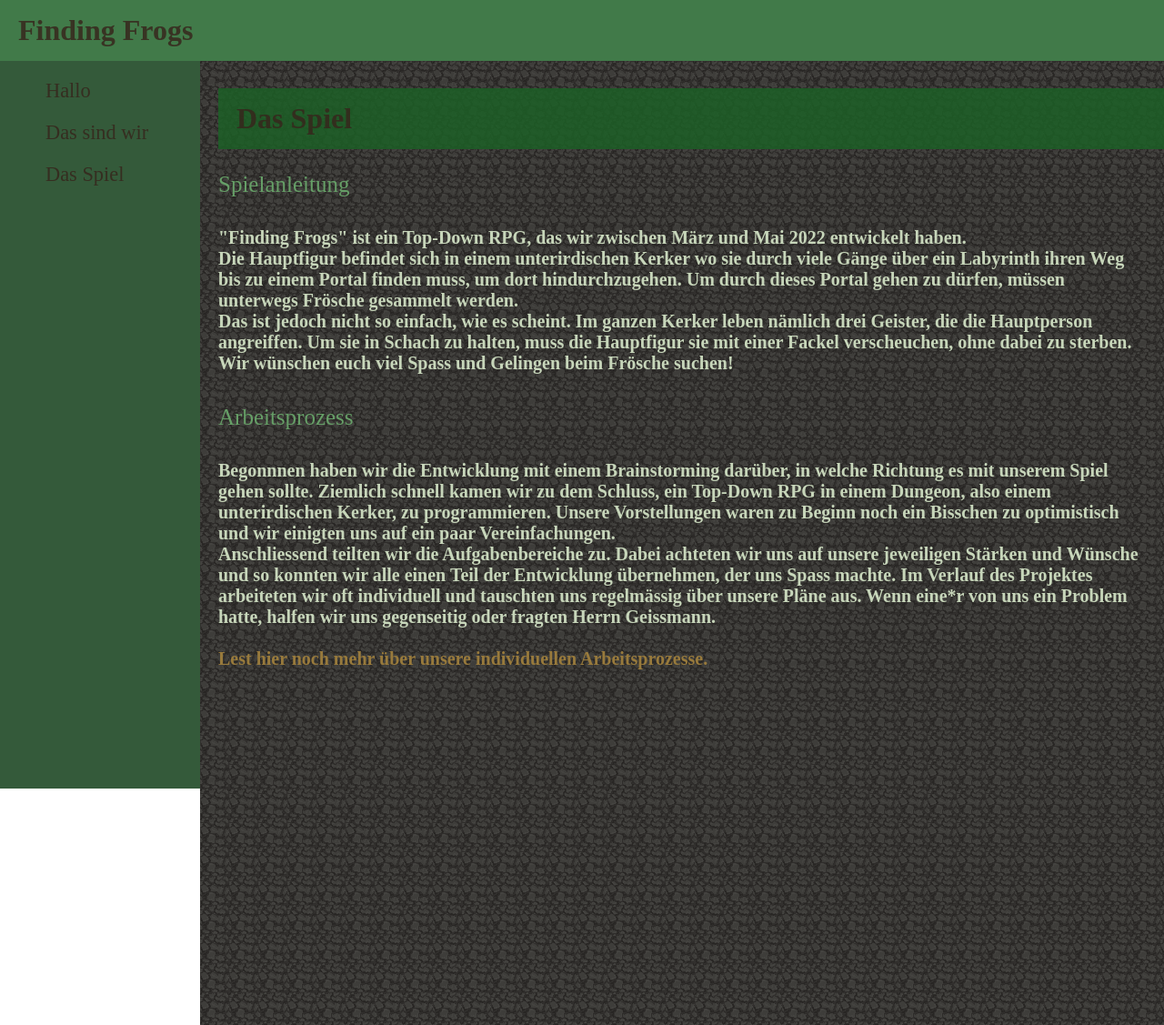
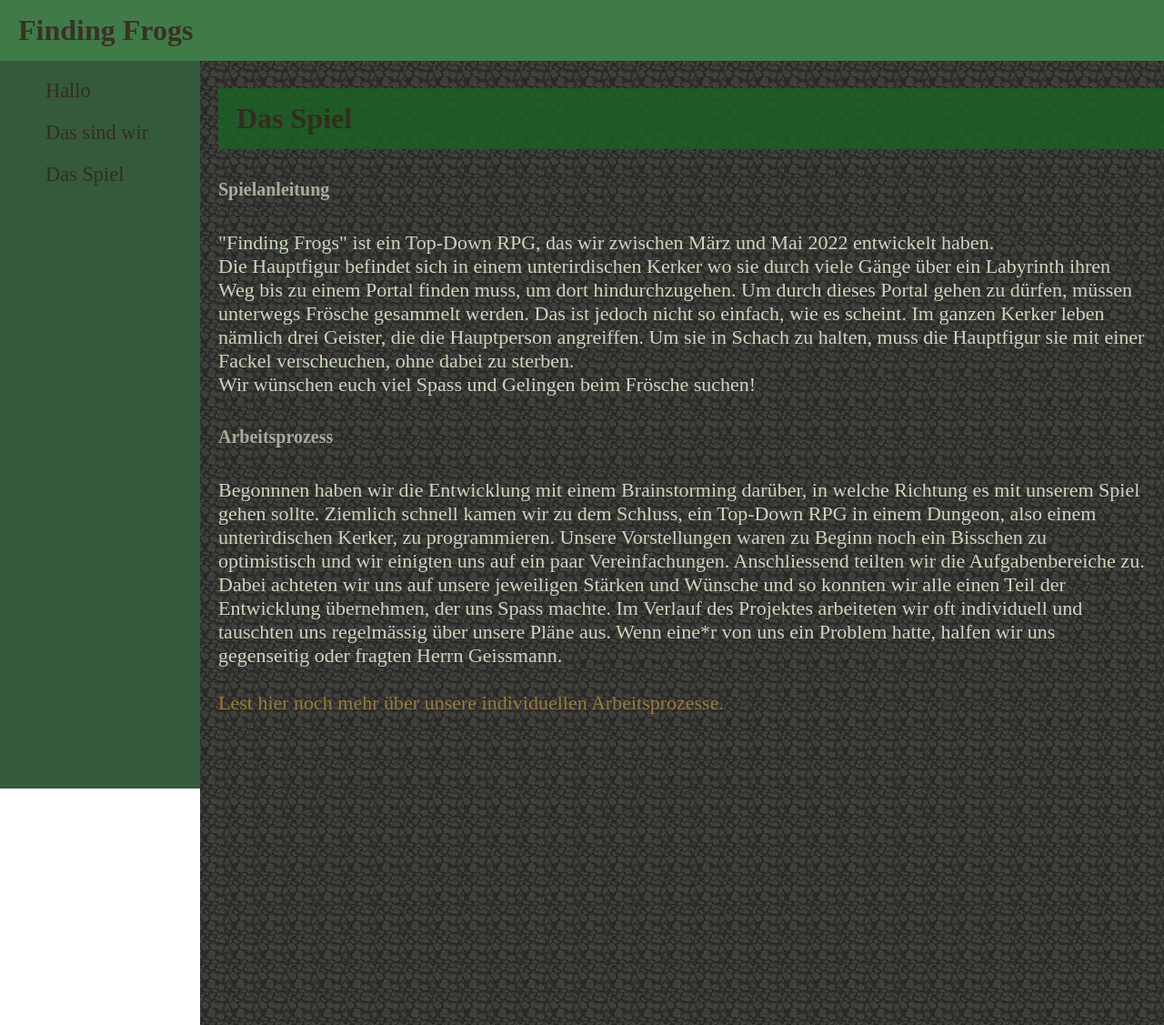
Before and after one commit to manoonk/Website-Finding-Frogs, a Flask app: page /spiel in a window 1280 px wide. Shown: the whole page at 91% size. Run offline with Flask 2, Linux system fonts and the light colour scheme.

Commit message:
headers and more links

```diff
--- a/static/game.css
+++ b/static/game.css
@@ -44,7 +44,8 @@ H2 {
     color: rgb(76, 122, 79);
 }
 H3 {
-    color: rgb(193, 103, 109);
+    font-size: 4rem;
+    color:rgb(76, 122, 79)
 }
 
 H4 {
@@ -52,15 +53,15 @@ H4 {
 }
 
 h5 {
-    color: rgb(199, 214, 186);
+    color: rgb(162, 174, 152);
     font-size: 20px;
 }
 h6 {
     color: rgb(197, 197, 197)
 }
 p {
-    color: rgb(102, 159, 103);
-    font-size: 25px;
+    color: rgb(199, 214, 186);
+    font-size: 22px;
 }
 #content {
     margin-left: 220px;
@@ -69,9 +70,6 @@ p {
 
 
 
-.wrong {
-    color: darkred;
-}
 
 .flex-container {
     display: flex;
@@ -82,7 +80,6 @@ p {
     flex-direction: row;
 }
 .cats {
-    font-size: 4rem;
     text-decoration: None;
     color: rgba(124, 79, 83, 1);
 }
--- a/templates/alessandra.html
+++ b/templates/alessandra.html
@@ -1,7 +1,7 @@
 {% extends "base.html" %}
 {% block content %}
     <div class="cats">
-        <h2>Alesssandra</h2>
+        <h3>Alesssandra</h3>
 
         <p>Hi! Bei diesem Projekt war ich für das Entwerfen und Programmieren <br>
             der Hauptfigur und der Frösche sowie auch für das Welcome Screen zuständig. <br>
--- a/templates/ida.html
+++ b/templates/ida.html
@@ -1,7 +1,7 @@
 {% extends "base.html" %}
 {% block content %}
     <div class="cats">
-        <h2>Ida</h2>
+        <h3>Ida</h3>
 
 
        <p>Hey, ich bin Ida und beim Informatikprojekt "Finding Frogs" war ich mit Manon zusammen für das Mapdesign
--- a/templates/manon.html
+++ b/templates/manon.html
@@ -1,7 +1,7 @@
 {% extends "base.html" %}
 {% block content %}
     <div class="cats">
-        <h2>Manon</h2>
+        <h3>Manon</h3>
 
         <p>Hey! Ich bin Manon und habe zusammen mit Ida das Mapdesign gemacht. <br>
             Wir haben  Wände und Böden gemacht und die Map von "Finding Frogs" geschrieben. <br>
--- a/templates/mias.html
+++ b/templates/mias.html
@@ -1,7 +1,7 @@
 {% extends "base.html" %}
 {% block content %}
     <div class="cats">
-        <h2>Mias</h2>
+        <h3>Mias</h3>
 
        <p>Hey! Ich bin Mias und meine Aufgabe war es, die Geister zu programmieren und zu designen.
            Ich habe auch das Portal und das Fackelschwingen programmiert. Viel Spass bei unserem Spiel
--- a/templates/spiel.html
+++ b/templates/spiel.html
@@ -3,26 +3,26 @@
 
     <body>
        <h1>Das Spiel</h1>
-        <p> Spielanleitung </p>
-        <h5> "Finding Frogs" ist ein Top-Down RPG, das wir zwischen März und Mai 2022 entwickelt haben. <br>
+        <h5> Spielanleitung </h5>
+        <p> "Finding Frogs" ist ein Top-Down RPG, das wir zwischen März und Mai 2022 entwickelt haben. <br>
             Die Hauptfigur befindet sich in einem unterirdischen Kerker wo sie durch viele Gänge über
             ein Labyrinth ihren Weg bis zu einem Portal finden muss, um dort hindurchzugehen. Um durch dieses
-            Portal gehen zu dürfen, müssen unterwegs Frösche gesammelt werden. <br> Das ist jedoch nicht so
+            Portal gehen zu dürfen, müssen unterwegs Frösche gesammelt werden. Das ist jedoch nicht so
             einfach, wie es scheint. Im ganzen Kerker leben nämlich drei Geister, die die Hauptperson
             angreiffen. Um sie in Schach zu halten, muss die Hauptfigur sie mit einer Fackel verscheuchen, ohne dabei
             zu sterben. <br>
-            Wir wünschen euch viel Spass und Gelingen beim Frösche suchen!</h5>
-        <p> Arbeitsprozess </p>
-        <h5> Begonnnen haben wir die Entwicklung mit einem Brainstorming darüber, in welche Richtung es mit
+            Wir wünschen euch viel Spass und Gelingen beim Frösche suchen!</p>
+        <h5> Arbeitsprozess </h5>
+        <p> Begonnnen haben wir die Entwicklung mit einem Brainstorming darüber, in welche Richtung es mit
             unserem Spiel gehen sollte. Ziemlich schnell kamen wir zu dem Schluss, ein Top-Down RPG in einem
             Dungeon, also einem unterirdischen Kerker, zu programmieren. Unsere Vorstellungen waren zu Beginn
-            noch ein Bisschen zu optimistisch und wir einigten uns auf ein paar Vereinfachungen. <br>
+            noch ein Bisschen zu optimistisch und wir einigten uns auf ein paar Vereinfachungen.
             Anschliessend teilten wir die Aufgabenbereiche zu. Dabei achteten wir uns auf unsere jeweiligen
             Stärken und Wünsche und so konnten wir alle einen Teil der Entwicklung übernehmen, der uns Spass machte.
             Im Verlauf des Projektes arbeiteten wir oft individuell und tauschten uns regelmässig über unsere Pläne aus.
             Wenn eine*r von uns ein Problem hatte, halfen wir uns gegenseitig oder fragten Herrn Geissmann. <br>
             <br>
-           <a href="/wir" style="color:rgb(152, 122, 60)">Lest hier noch mehr über unsere individuellen Arbeitsprozesse.</a></h5>
+           <a href="/wir" style="color:rgb(152, 122, 60)">Lest hier noch mehr über unsere individuellen Arbeitsprozesse.</a></p>
 
     </body>
 
--- a/templates/wir.html
+++ b/templates/wir.html
@@ -4,7 +4,8 @@
 <body>
     <div class="cats">
     <h1>Das sind wir</h1>
-    <h6>Wenn ihr auf diese Frösche klickt, erfahrt ihr alles über die Menschen hinter "Finding Frogs"!</h6>
+
+    <h5>Wenn ihr auf diese Frösche klickt, erfahrt ihr alles über die Menschen hinter "Finding Frogs"!</h5>
     <div class="flex-container">
         <div>
            <a href="/manon"> <img src = {{ url_for("static", filename="frogp.png") }} alt="manon" width="150px";></a>
```
